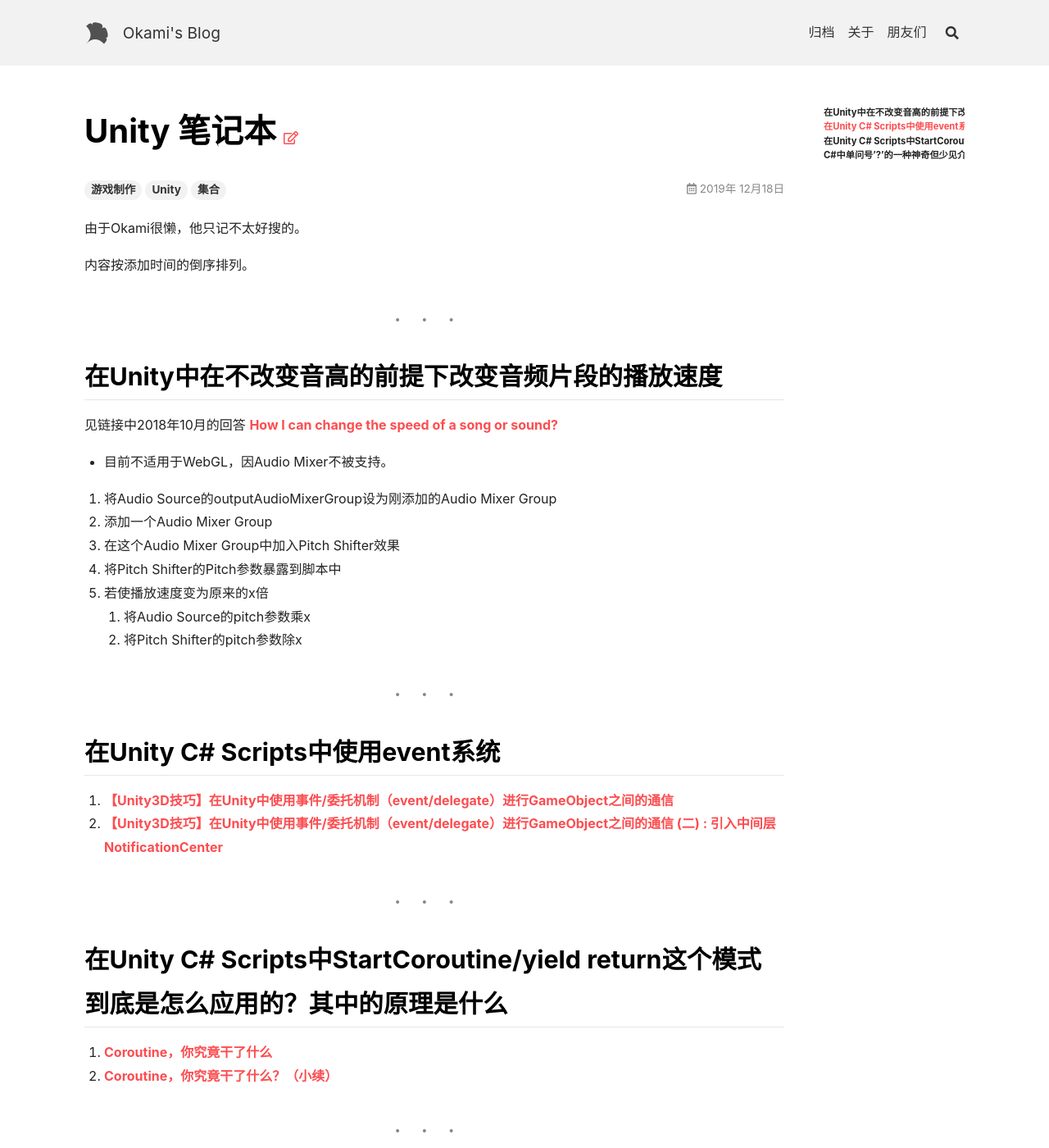
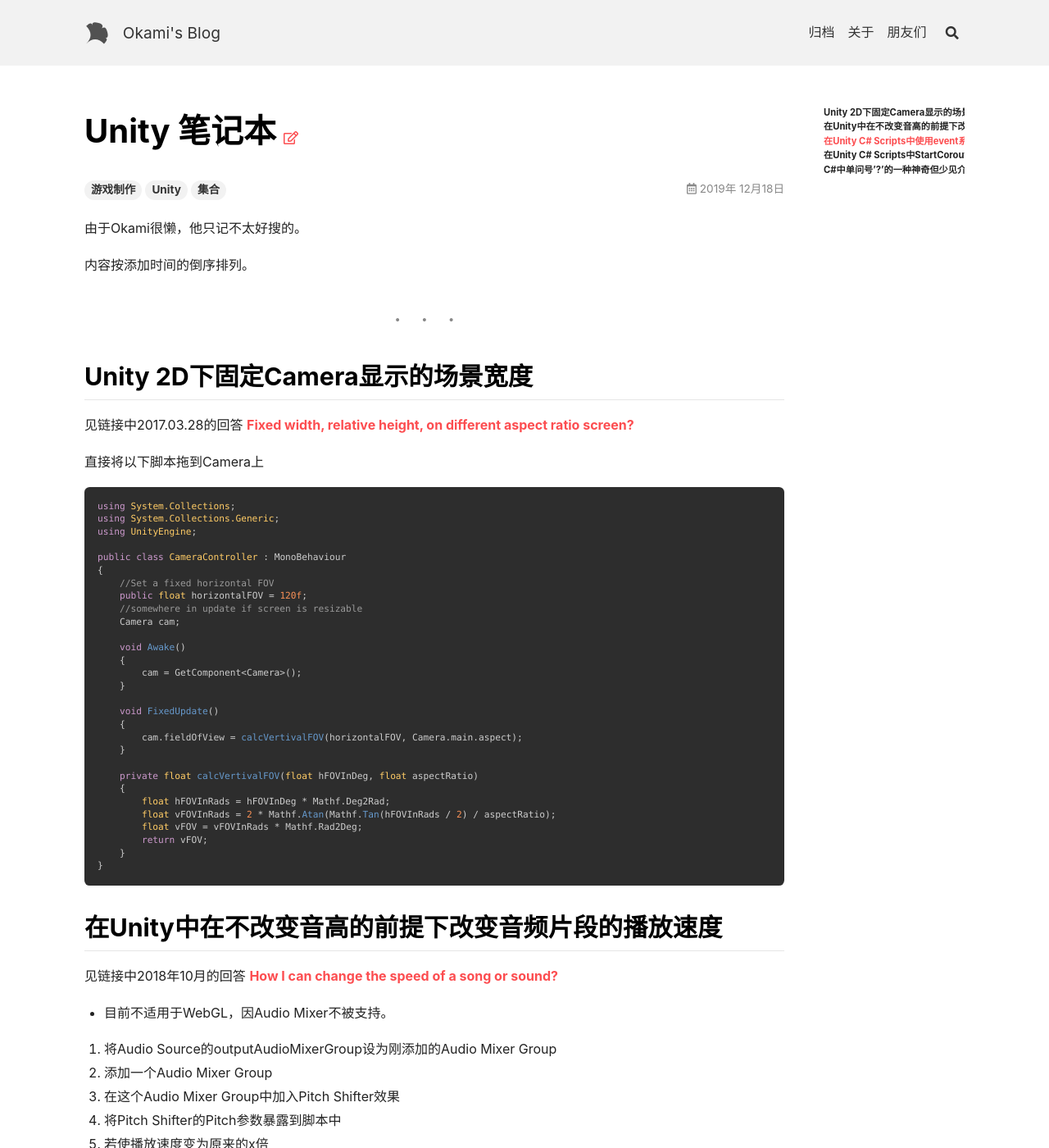
Before and after one commit to Timo4810/timo4810.github.io, a Jekyll site: the page built from _posts/2019-12-18-notes-about-unity.md, in a window 1280 px wide and 1400 px high. Shown: the whole window at 82% size. Built offline with Jekyll 4.4.1, drawn with Linux system fonts in a browser that asks for light colours; nearby versions of some CDN libraries.

Commit message:
update notes about unity

````diff
--- a/_posts/2019-12-18-notes-about-unity.md
+++ b/_posts/2019-12-18-notes-about-unity.md
@@ -14,6 +14,44 @@ tag:
 内容按添加时间的倒序排列。
 
 ---
+## Unity 2D下固定Camera显示的场景宽度
+
+见链接中2017.03.28的回答
+[Fixed width, relative height, on different aspect ratio screen?](https://answers.unity.com/questions/778670/fixed-width-relative-height-on-different-aspect-ra.html)
+
+直接将以下脚本拖到Camera上
+
+```csharp
+using System.Collections;
+using System.Collections.Generic;
+using UnityEngine;
+
+public class CameraController : MonoBehaviour
+{
+    //Set a fixed horizontal FOV
+    public float horizontalFOV = 120f;
+    //somewhere in update if screen is resizable
+    Camera cam;
+
+    void Awake()
+    {
+        cam = GetComponent<Camera>();
+    }
+
+    void FixedUpdate()
+    {
+        cam.fieldOfView = calcVertivalFOV(horizontalFOV, Camera.main.aspect);
+    }
+
+    private float calcVertivalFOV(float hFOVInDeg, float aspectRatio)
+    {
+        float hFOVInRads = hFOVInDeg * Mathf.Deg2Rad;
+        float vFOVInRads = 2 * Mathf.Atan(Mathf.Tan(hFOVInRads / 2) / aspectRatio);
+        float vFOV = vFOVInRads * Mathf.Rad2Deg;
+        return vFOV;
+    }
+}
+```
 
 ## 在Unity中在不改变音高的前提下改变音频片段的播放速度
 
@@ -30,21 +68,15 @@ tag:
     1. 将Audio Source的pitch参数乘x
     2. 将Pitch Shifter的pitch参数除x
 
----
-
 ## 在Unity C# Scripts中使用event系统
 
 1. [【Unity3D技巧】在Unity中使用事件/委托机制（event/delegate）进行GameObject之间的通信](https://www.cnblogs.com/neverdie/p/Unity3D_event_delegate_1.html)
 2. [【Unity3D技巧】在Unity中使用事件/委托机制（event/delegate）进行GameObject之间的通信 (二) : 引入中间层NotificationCenter](https://www.cnblogs.com/neverdie/p/3790879.html)
 
----
-
 ## 在Unity C# Scripts中StartCoroutine/yield return这个模式到底是怎么应用的？其中的原理是什么
 
 1. [Coroutine，你究竟干了什么](https://blog.csdn.net/tkokof1/article/details/11842673)
 2. [Coroutine，你究竟干了什么？（小续）](https://blog.csdn.net/tkokof1/article/details/12834939)
-
----
 
 ## C#中单问号'?'的一种神奇但少见介绍的用法
 
````
